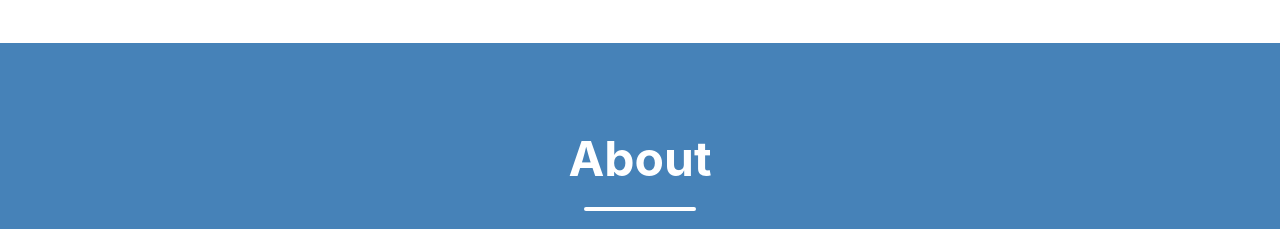
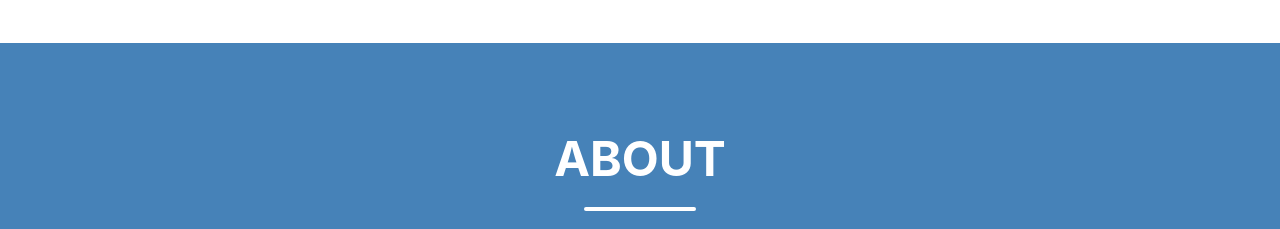
Before and after one commit to dilamania/portfolio, a plain HTML site: page index.html in a window 1280 px wide. Shown: the part 1560-1789 px from the top of the page. Drawn offline with nearby package versions, Linux system fonts and the light colour scheme; a web font is replaced by a local one.

Commit message:
Update index.html

```diff
--- a/index.html
+++ b/index.html
@@ -274,7 +274,7 @@
             <div class="container">
                 <!-- About Section Heading-->
                 <div class="text-center">
-                    <h2 class="page-section-heading d-inline-block text-white">About</h2>
+                    <h2 class="page-section-heading d-inline-block text-white">ABOUT</h2>
                 </div>
                 <!-- Icon Divider-->
                 <div class="divider-custom divider-light">
```
